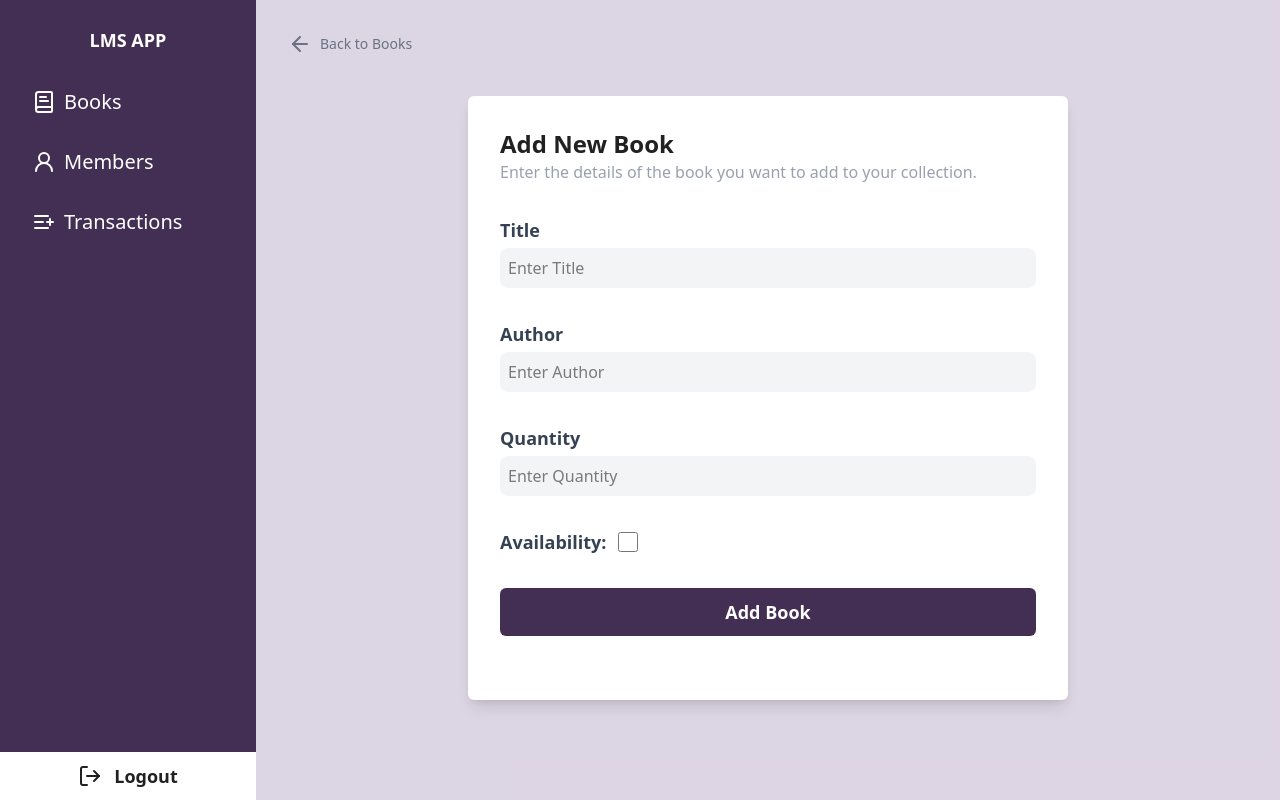
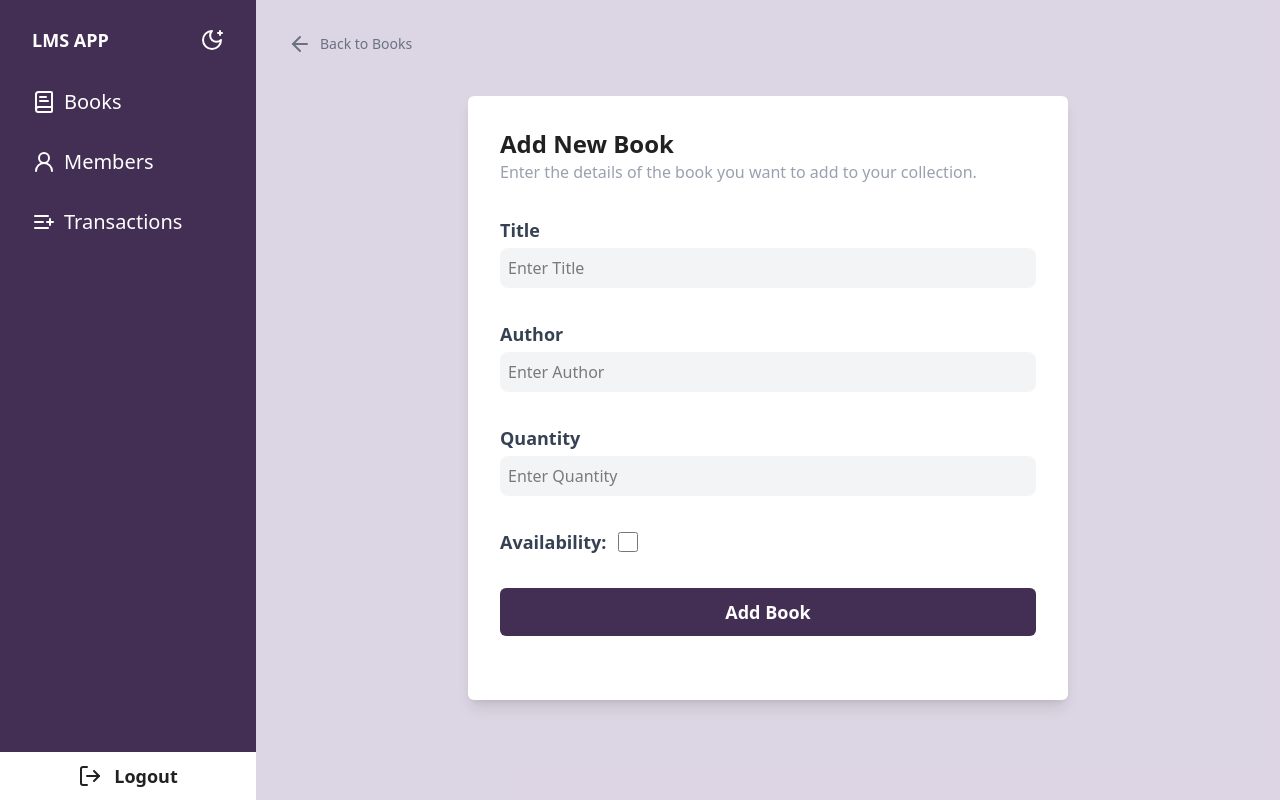
Before and after one commit to Lightbulb-Academy/lms-app-frontend, a React (Vite) app: page /add-book in a window 1280 px wide. Built offline with nearby package versions, Linux system fonts and the light colour scheme; no server answers; sample sign-in values are in the browser's storage.

Commit message:
contextAPI for theme

```diff
--- a/src/components/sidebar.tsx
+++ b/src/components/sidebar.tsx
@@ -1,16 +1,40 @@
 import { useNavigate } from "react-router";
 import Button from "./button";
 import SidebarItem from "./sidebarItem";
-import { BookTextIcon, ListPlusIcon, LogOut, User2Icon } from "lucide-react";
+import {
+  BookTextIcon,
+  ListPlusIcon,
+  LogOut,
+  MoonStarIcon,
+  SunIcon,
+  User2Icon,
+} from "lucide-react";
+import { useContext } from "react";
+import { ThemeContext } from "../context/themeContext";
 
 export default function Sidebar() {
   const navigate = useNavigate();
+  const { theme } = useContext(ThemeContext);
 
   return (
     <aside className="w-[20%] h-full bg-primary text-white">
       {/* Title and Logo */}
-      <div className="h-[10%] flex items-center justify-center">
+      <div className="h-[10%] flex items-center justify-between px-8">
         <h1 className="text-lg font-bold">LMS APP</h1>
+        {theme === "light" ? (
+          <MoonStarIcon
+            onClick={() => {
+              console.log("theme: dark");
+            }}
+          />
+        ) : (
+          <SunIcon
+            onClick={() => {
+              console.log("theme: light");
+            }}
+            className=""
+          />
+        )}
       </div>
 
       {/* Menu Items */}
--- /dev/null
+++ b/src/context/themeContext.tsx
@@ -0,0 +1,23 @@
+import React, { createContext, useState } from "react";
+
+// contextAPI - for global data management
+// ThemeContext - for implementing dark/light theme across the app
+// Context Provider - stores and manipulates context data
+// Context Consumer - useContext() hook to use the context value
+
+interface ThemeContextValues {
+  theme: string;
+}
+
+const ThemeContext = createContext<ThemeContextValues>({
+  theme: "light",
+});
+
+const ThemeProvider = ({ children }: { children: React.ReactElement }) => {
+  const [theme, setTheme] = useState("light");
+  return (
+    <ThemeContext.Provider value={{ theme }}>{children}</ThemeContext.Provider>
+  );
+};
+
+export { ThemeContext, ThemeProvider };
--- a/src/layout/appLayout.tsx
+++ b/src/layout/appLayout.tsx
@@ -1,7 +1,12 @@
 import { Outlet } from "react-router";
 import Sidebar from "../components/sidebar";
+import { useContext } from "react";
+import { ThemeContext } from "../context/themeContext";
 
 export default function AppLayout() {
+  const { theme } = useContext(ThemeContext);
+  console.log({ theme });
+
   return (
     <div className="w-screen h-screen flex">
       {/* Sidebar */}
@@ -12,6 +17,7 @@ export default function AppLayout() {
           parent route: "/" - AppLayout
           child routes: "/books", "/members", ...
         */}
+
         <Outlet />
       </div>
     </div>
--- a/src/main.tsx
+++ b/src/main.tsx
@@ -4,11 +4,14 @@ import "./index.css";
 import App from "./App.tsx";
 import { BrowserRouter } from "react-router";
 import { ToastContainer } from "react-toastify";
+import { ThemeProvider } from "./context/themeContext.tsx";
 
 createRoot(document.getElementById("root")!).render(
   <StrictMode>
     <BrowserRouter>
-      <App />
+      <ThemeProvider>
+        <App />
+      </ThemeProvider>
       <ToastContainer />
     </BrowserRouter>
   </StrictMode>
```
